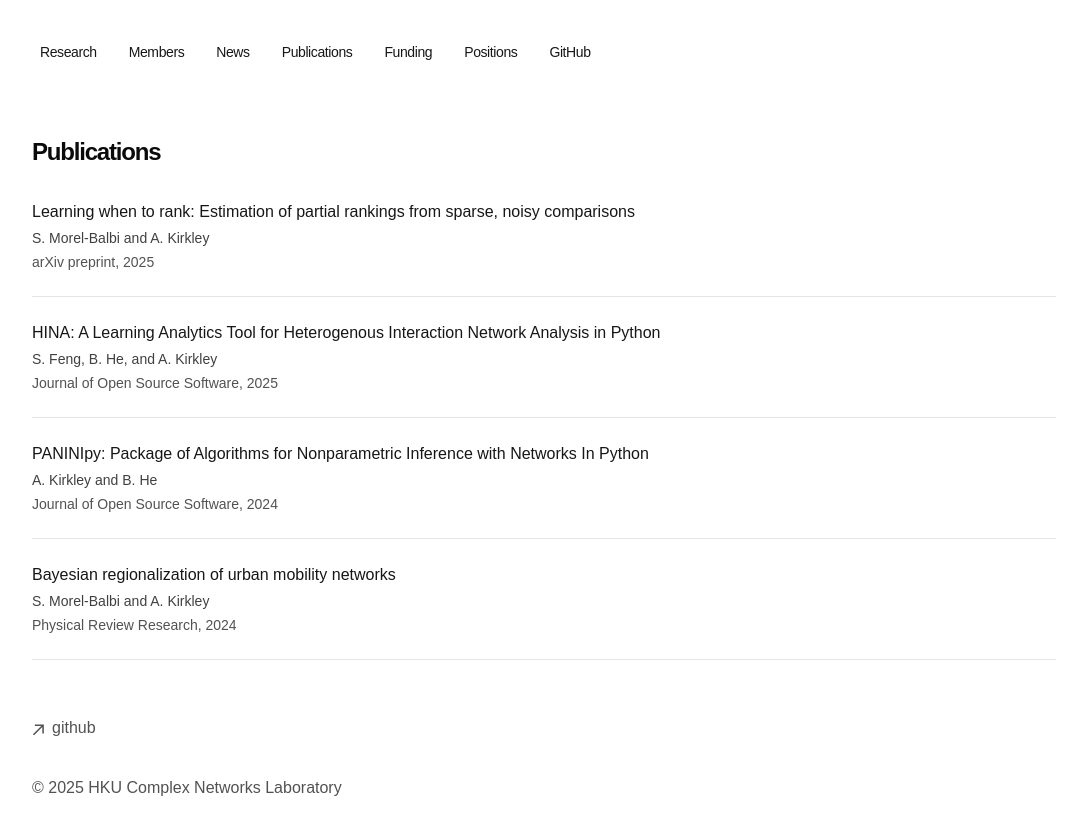
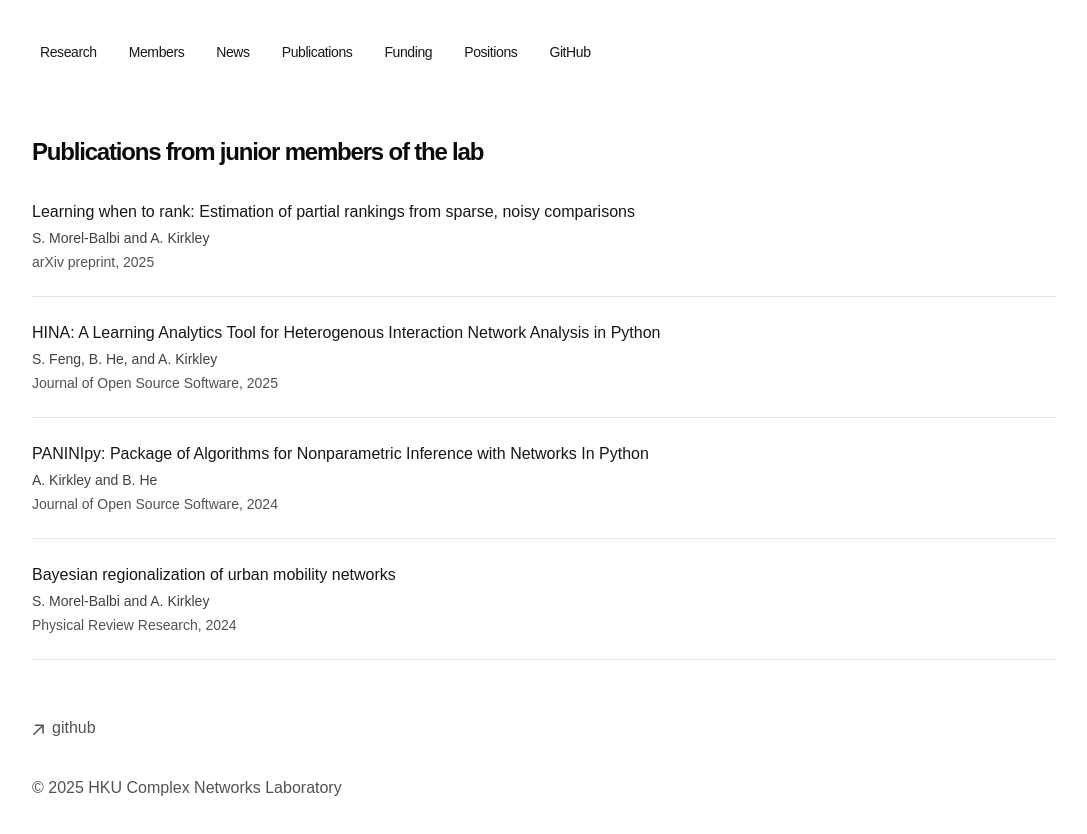
Before and after one commit to HKU-Complex-Networks-Lab/hku-complex-networks-lab-page, a Next.js app: page /publications in a window 1280 px wide. Shown: the top 834 px of the page, without its empty margins (96-1183 px from the left). Built offline with nearby package versions, Linux system fonts and the light colour scheme.

Commit message:
Update page.tsx

```diff
--- a/app/publications/page.tsx
+++ b/app/publications/page.tsx
@@ -41,7 +41,7 @@ export default function PublicationsPage() {
 
     return (
         <section>
-            <h1 className="font-semibold text-2xl mb-8 tracking-tighter">Publications</h1>
+            <h1 className="font-semibold text-2xl mb-8 tracking-tighter">Publications from junior members of the lab</h1>
 
             <div className="mt-6">
                 {publications.map((pub, i) => (
```
